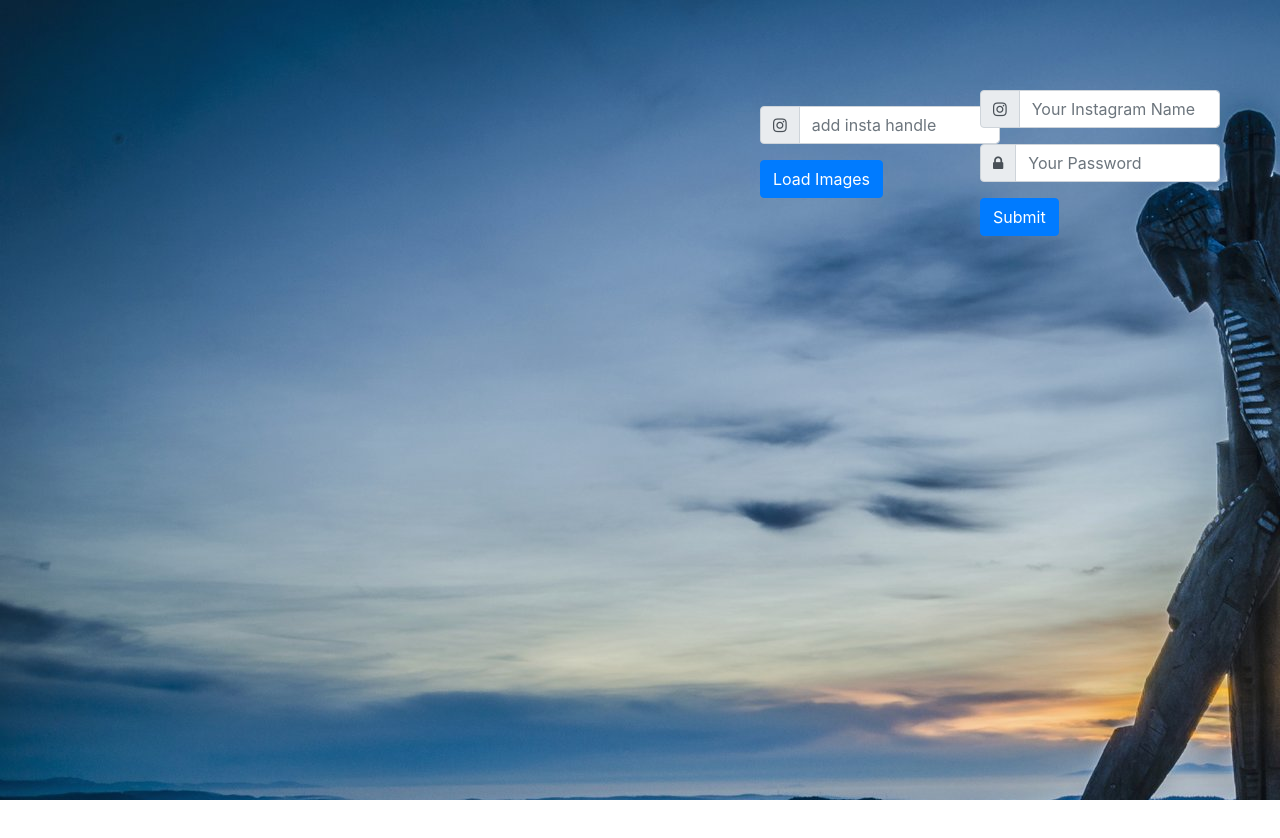
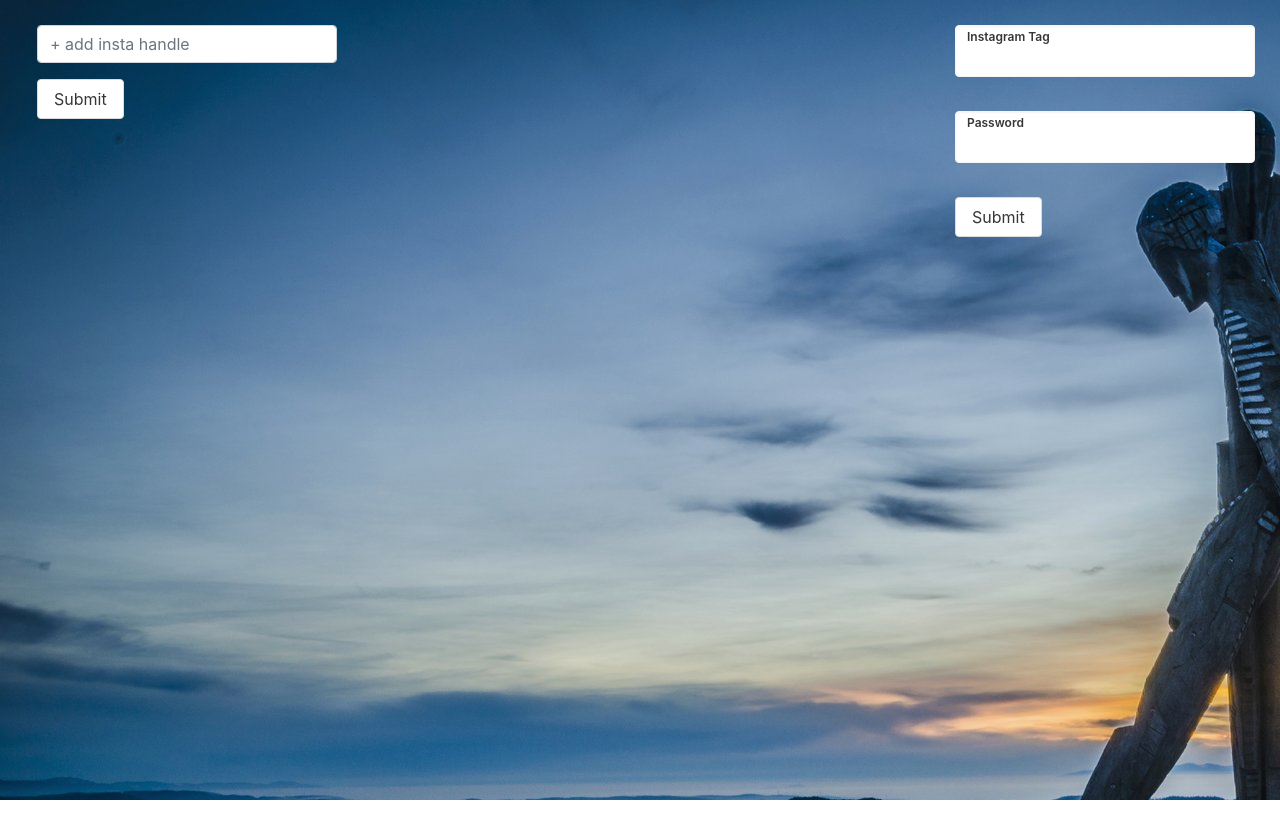
Before and after one commit to deeliciouscode/picpic, a Vue app in the folder client/: page / in a window 1280 px wide. Shown: the top 838 px of the page. Before the commit the page ends 800 px from the top, so only its background shows below. Built offline with nearby package versions, Linux system fonts and the light colour scheme.

Commit message:
styling mostly done, next need to add download button and compose overlay

```diff
--- a/client/package.json
+++ b/client/package.json
@@ -8,9 +8,12 @@
     "lint": "vue-cli-service lint"
   },
   "dependencies": {
+    "@fortawesome/fontawesome-free": "^5.14.0",
     "axios": "^0.19.2",
     "bootstrap": "^4.5.0",
+    "buefy": "^0.8.20",
     "core-js": "^3.6.5",
+    "material-design-icons": "^3.0.1",
     "vue": "^2.6.11",
     "vue-router": "^3.2.0",
     "vuex": "^3.5.1"
--- a/client/src/components/Creator.vue
+++ b/client/src/components/Creator.vue
@@ -1,9 +1,19 @@
 <template lang="html">
 
-    <section class="creator">
-        <LargeImage/>
-        <TaggAdderBar />
-        <Creds />
+    <section class="creator level">
+        <div class="level-left">
+            <div class="level-item">
+                <LargeImage id="large-img-comp"/>
+            </div>
+            <div class="level-item">
+                <TaggAdderBar id="tag-adder-comp"/>
+            </div>
+        </div>
+
+        <!-- Right side -->
+        <div class="level-right">
+            <Creds id="creds-comp"/>
+        </div>
     </section>
 
 </template>
@@ -41,5 +51,20 @@ export default {
 
 <style scoped>
 .creator {
+    padding: 25px;
+}
+
+#large-img-comp {
+}
+
+#tag-adder-comp {
+  max-width: 300px;
+  width: 100%;
+}
+
+#creds-comp {
+    max-width: 300px;
+    position: relative;
+    width: 100%;
 }
 </style>
--- a/client/src/components/Creds.vue
+++ b/client/src/components/Creds.vue
@@ -1,44 +1,22 @@
 <template lang="html">
     <!-- TODO: v-on.submit.prevent to not reload the page! -->
-    <section class="creds">
-        <link rel="stylesheet"
-              href="https://maxcdn.bootstrapcdn.com/font-awesome/4.7.0/css/font-awesome.min.css">
+    <section class="creds frame">
+
         <form v-on:submit.prevent="updateCreds">
-            <div class="form-group row">
-                <div class="col-12">
-                    <div class="input-group">
-                        <div class="input-group-prepend">
-                            <div class="input-group-text">
-                                <i class="fa fa-instagram"></i>
-                            </div>
-                        </div>
-                        <input v-model.lazy="instaTag" id="text"
-                               name="text" placeholder="Your Instagram Name"
-                               type="text" class="form-control" required="required">
-                    </div>
-                </div>
-            </div>
-            <div class="form-group row">
-                <div class="col-12">
-                    <div class="input-group">
-                        <div class="input-group-prepend">
-                            <div class="input-group-text">
-                                <i class="fa fa-lock"></i>
-                            </div>
-                        </div>
-                        <input v-model.lazy="instaPw" id="insta_password" name="insta_password"
-                               placeholder="Your Password" type="password"
-                               class="form-control" required="required">
-                    </div>
-                </div>
-            </div>
-            <div class="form-group row">
-                <div class="col-12">
-                    <button name="submit" type="submit" class="btn btn-primary">
-                        Submit
-                    </button>
-                </div>
-            </div>
+            <b-field label="Instagram Tag"
+                     label-position="inside"
+                     :type="tagType"
+                     :message="tagMsg">
+                <b-input v-model.lazy="instaTag" maxlength="30"></b-input>
+            </b-field>
+
+            <b-field label="Password"
+                     label-position="inside"
+                     :type="pwType"
+                     :message="pwMsg">
+                <b-input v-model.lazy="instaPw" type="password" maxlength="30"></b-input>
+            </b-field>
+            <b-button @click="updateCreds">Submit</b-button>
         </form>
 
     </section>
@@ -55,11 +33,30 @@ export default {
     },
     data() {
         return {
-
+            instaTag: '',
+            instaPw: '',
+            tagMsg: '',
+            tagType: 'is-light',
+            pwMsg: '',
+            pwType: 'is-light',
         };
     },
     methods: {
         updateCreds() {
+            if (this.instaTag === '' || this.instaTag === undefined) {
+                this.tagType = 'is-warning';
+                this.tagMsg = 'You need to type your user tag';
+            } else {
+                this.tagType = 'is-success';
+                this.tagMsg = '';
+            }
+
+            if (this.instaPw === '' || this.instaPw === undefined) {
+                this.pwType = 'is-warning';
+                this.pwMsg = 'You need to enter your password';
+            } else {
+                this.pwType = 'is-success';
+                this.pwMsg = '';
                 this.$store.commit({
                     type: 'updateCreds',
                     creds: {
@@ -67,6 +64,8 @@ export default {
                         password: this.instaPw,
                     },
                 });
+                this.$buefy.notification.open(`Your Username us now set to ${this.$store.state.user.username}`);
+            }
         },
     },
     computed: {
@@ -77,11 +76,13 @@ export default {
 </script>
 
 <style scoped>
+.frame {
+      float: left;
+      position: relative;
+      height: 900px;
+      width: 300px;
+  }
+
 .creds {
-    max-width: 300px;
-    position: absolute;
-    padding: 30px;
-    right: 30px;
-    width: 100%;
 }
 </style>
--- a/client/src/components/LargeImage.vue
+++ b/client/src/components/LargeImage.vue
@@ -1,13 +1,18 @@
 <template lang="html">
 
-    <section class="large-image">
-        <div class="frame">
-            <div v-if="imgIds.length">
-                <img :src="getLink()">
-                <button class="btn btn-primary" v-on:click="composeMosaic">select this one</button>
-                <button class="btn btn-primary" v-on:click="index--">prev</button>
-                <button class="btn btn-primary" v-on:click="index++">next</button>
+    <section v-if="imgIds.length" class="large-image frame">
+        <img :src="getLink()" v-on:click="composeMosaic"
+             @mouseover="hover = true"
+             @mouseleave="hover = false">
+        <span v-if="hover">This is a secret message.</span>
+        <div class="columns is-vcentered custom-image-bar">
+            <b-button rounded v-on:click="prevImg"><i class="fa fa-arrow-circle-left"
+                                                      aria-hidden="true"></i></b-button>
+            <div class="column" v-for="img in getSmallImgs()" :key="img">
+                <img :src="getSmallImgLink(img)" v-on:click="setLargeImg(img)">
             </div>
+            <b-button rounded v-on:click="nextImg"><i class="fa fa-arrow-circle-right"
+                                                      aria-hidden="true"></i></b-button>
         </div>
     </section>
 
@@ -26,16 +31,44 @@ export default {
     data() {
         return {
             index: 0,
+            largeImgId: '',
+            indexSmallImgs: 0,
+            hover: false,
         };
     },
     methods: {
+        setLargeImg(id) {
+            this.largeImgId = id;
+        },
+        getSmallImgLink(id) {
+            return `http://localhost:5000/largeimgbyid/${id}`;
+        },
+        getSmallImgs() {
+            return this.imgIds.slice(this.index, this.index + 5);
+        },
+        nextImg() {
+            if (this.index === this.imgIds.length - 1) {
+                this.index = 0;
+            } else {
+                this.index += 4;
+            }
+        },
+        prevImg() {
+            if (this.index === 0) {
+                this.index = this.imgIds.length - 1;
+            } else {
+                this.index -= 4;
+            }
+        },
         getLink() {
-            const id = this.imgIds[this.index];
-            return `http://localhost:5000/largeimgbyid/${id}`;
+            if (this.largeImgId === '') {
+                [this.largeImgId] = this.imgIds;
+            }
+            return `http://localhost:5000/largeimgbyid/${this.largeImgId}`;
         },
         composeMosaic() {
             const payload = {
-                id: this.imgIds[this.index],
+                id: this.largeImgId,
             };
             const path = 'http://localhost:5000/composemosaic';
             axios
@@ -78,20 +111,21 @@ export default {
 </script>
 
 <style scoped>
-  .large-image {
-      padding: 30px;
-  }
+
+.custom-image-bar{
+    margin-top: auto;
+}
 
   .frame {
       float: left;
       position: relative;
-      width: 400px;
-      height: 400px;
+      height: 900px;
+      width: 600px;
   }
 
   img {
-    width: 700px;
-    height: 700px;
+    width: 100%;
+    height: 60%;
     object-fit: cover;
     border-radius: 5px;
   }
--- a/client/src/components/TaggAdderBar.vue
+++ b/client/src/components/TaggAdderBar.vue
@@ -1,9 +1,7 @@
 <template lang="html">
 
     <section class="tagg-adder-bar">
-        <link rel="stylesheet"
-              href="https://maxcdn.bootstrapcdn.com/font-awesome/4.7.0/css/font-awesome.min.css">
-
+        <div class="frame">
             <ul id="added_tags_list">
                 <li v-for="item in instaTags" :key="item.tag" class="tag_item">
                     {{ item.tag }}
@@ -13,23 +11,16 @@
             <form v-on:submit.prevent="addTag">
                 <div class="form-group row">
                     <div class="col-12">
-                    <div class="input-group">
-                        <div class="input-group-prepend">
-                            <div class="input-group-text">
-                                <i class="fa fa-instagram"></i>
-                            </div>
-                        </div>
                         <input v-model.lazy="nextInstaTag" id="tag_adder" name="tag_adder"
-                               placeholder="add insta handle"
+                               placeholder="+ add insta handle"
                                type="text" class="form-control">
-                    </div>
                     </div>
                 </div>
             </form>
 
-        <button class="btn btn-primary" v-on:click="loadImages">Load Images</button>
+            <b-button @click="loadImages">Submit</b-button>
+        </div>
     </section>
-
 </template>
 
 <script lang="js">
@@ -43,7 +34,7 @@ export default {
     },
     data() {
         return {
-
+            nextInstaTag: '',
         };
     },
     methods: {
@@ -116,12 +107,14 @@ export default {
 </script>
 
 <style scoped>
+.frame {
+      float: left;
+      position: relative;
+      height: 900px;
+      width: 300px;
+  }
+
 .tagg-adder-bar {
-  max-width: 300px;
-  position: absolute;
-  padding: 30px;
-  left: 730px;
-  width: 100%;
 }
 
 #added_tags_list {
@@ -133,7 +126,7 @@ export default {
   background-color: rgb(255, 255, 255);
   width: min-content;
   padding: 1px 3px 1px 3px;
-  margin-bottom: 5px;
+  margin-bottom: 10px;
   border-radius: 5px;
 }
 </style>
--- a/client/src/store/index.js
+++ b/client/src/store/index.js
@@ -30,15 +30,13 @@ export default new Vuex.Store({
         },
         updateCreds(state, payload) {
             state.user = payload.creds;
-            // eslint-disable-next-line
-            alert("Your Username us now set to " +  state.user.username)
         },
         imgLoadLocationStatus(state, payload) {
             state.imgLoadLocationStatus = payload.imgLoadLocationStatus;
         },
         addImgIds(state, payload) {
             // eslint-disable-next-line
-            console.log("ids:", payload.imgIds)
+            // console.log("ids:", payload.imgIds)
             state.imgIds = payload.imgIds;
         },
     },
```
Also changed, not shown: client/src/main.js (+7 -0 lines), 2 other files (tests, documents, lock files or other folders). Lines whose indentation alone changed are shown as unchanged.
